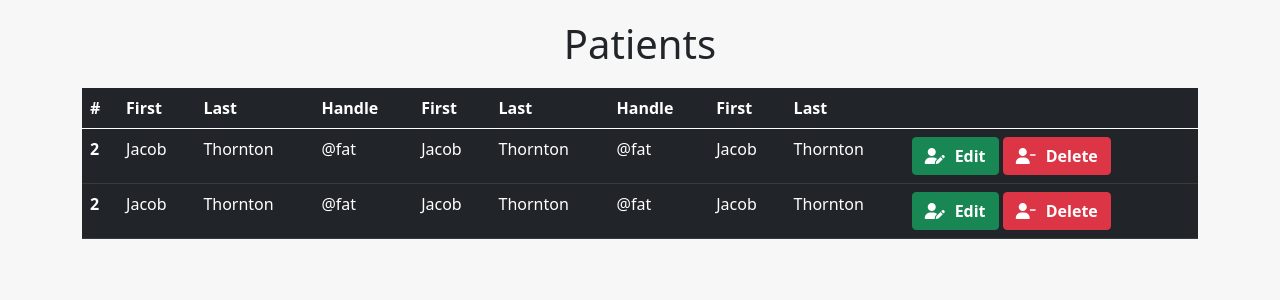
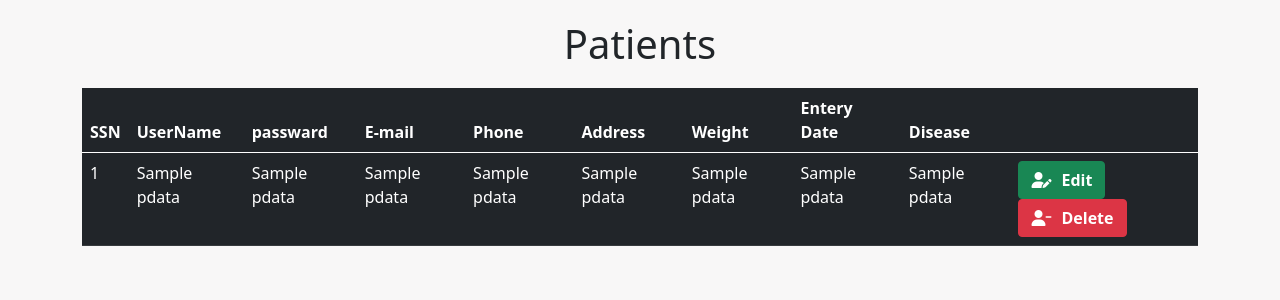
Before and after one commit to ezz-hub/HIS, a Flask app: template templates/Apatient.html in a window 1280 px wide. Shown: the part 56-356 px from the top of the page. Run offline with Flask 2, Linux system fonts and the light colour scheme; the template is opened without the code that fills it: most values are stand-ins (such as "Sample title", 1, 10 or a date in 2020); some libraries are stand-ins or nearby versions.

Commit message:
2nd admin commit

```diff
--- a/main.py
+++ b/main.py
@@ -1,11 +1,11 @@
-from flask import Flask, render_template ,request#import flask class
+from flask import Flask, render_template ,request #import flask class
 
 import mysql.connector
 mydb = mysql.connector.connect(
-    host = 'localhost',
-    user = 'root',
-    passwd = '',
-    database = 'myPythonDatabase'
+    host = 'sql7.freemysqlhosting.net',
+    user = 'sql7384553',
+    passwd = 'EBclWXd7nQ',
+    database = 'sql7384553'
 )
 myCursor = mydb.cursor()
 
@@ -14,16 +14,24 @@ app.config["TEMPLATES_AUTO_RELOAD"] = True
 
 @app.route('/')
 def Aindex():
-    return render_template('Aindex.html')
+    myCursor.execute("SELECT count(id) FROM dr")
+    myResult3 = myCursor.fetchall()
 
-@app.route('/Aindex')
-def A2index():
-    return render_template('Aindex.html')
+    myCursor2 = mydb.cursor()
+    myCursor2.execute("SELECT count(ssn) FROM patient")
+    myResult4 = myCursor2.fetchall()
+
+    myCursor3 = mydb.cursor()
+    myCursor3.execute("SELECT count(*) FROM contact_us")
+    myResult6 = myCursor3.fetchall()
+    return render_template('Aindex.html', doctors_no = myResult3 ,p_no =myResult4,comp_no =myResult6)
 
 
 @app.route('/Adoctor')
 def Adoctor():
-    return render_template('Adoctor.html')
+    myCursor.execute("SELECT * FROM dr")
+    myResult = myCursor.fetchall()
+    return render_template('Adoctor.html' ,doctors_data = myResult)
 
 @app.route('/Dedit')
 def Dedit():
@@ -40,7 +48,9 @@ def Ddelete():
 
 @app.route('/Apatient')
 def Apatient():
-    return render_template('Apatient.html')
+    myCursor.execute("SELECT * FROM patient")
+    myResult2 = myCursor.fetchall()
+    return render_template('Apatient.html' , patients_data = myResult2)
 
 @app.route('/Pedtit')
 def Pedit():
@@ -57,7 +67,9 @@ def Pdelete():
 
 @app.route('/Acomplains')
 def Acomplains():
-    return render_template('Acomplains.html')
+    myCursor.execute("SELECT * FROM contact_us")
+    myResult5 = myCursor.fetchall()
+    return render_template('Acomplains.html' ,complains_data = myResult5)
 
 @app.route('/Cedtit')
 def Cedit():
--- a/templates/Aindex.html
+++ b/templates/Aindex.html
@@ -13,23 +13,23 @@
     <div class="container">
         <nav class="navbar navbar-expand-lg navbar-dark bg-dark">
             <div class="container-fluid">
-                <a class="navbar-brand" href="http://127.0.0.1:5000/Aindex">Dar Elfoad</a>
+                <a class="navbar-brand" href="{{ url_for('Aindex') }}">Dar Elfoad</a>
                 <button class="navbar-toggler" type="button" data-bs-toggle="collapse" data-bs-target="#navbarSupportedContent" aria-controls="navbarSupportedContent" aria-expanded="false" aria-label="Toggle navigation">
                 <span class="navbar-toggler-icon"></span>
                 </button>
                 <div class="collapse navbar-collapse" id="navbarSupportedContent">
                     <ul class="navbar-nav me-auto  mx-auto">
                         <li class="nav-item">
-                        <a class="nav-link active" aria-current="page" href="http://127.0.0.1:5000/Aindex">Home</a>
+                        <a class="nav-link active" aria-current="page" href="{{ url_for('Aindex') }}">Home</a>
                         </li>
                         <li class="nav-item">
-                        <a class="nav-link" href="http://127.0.0.1:5000/Adoctor">Doctors</a>
+                        <a class="nav-link" href="{{ url_for('Adoctor') }}">Doctors</a>
                         </li>
                         <li class="nav-item">
-                        <a class="nav-link" href="http://127.0.0.1:5000/Apatient">Patients</a>
+                        <a class="nav-link" href="{{ url_for('Apatient') }}">Patients</a>
                         </li>
                         <li class="nav-item">
-                        <a class="nav-link" href="http://127.0.0.1:5000/Acomplains">Complains</a>
+                        <a class="nav-link" href="{{ url_for('Acomplains') }}">Complains</a>
                         </li>
                     </ul>
                     <ul class="navbar-nav me-auto  mx-auto">
@@ -48,21 +48,21 @@
             <div class="col-lg-4">
                 <div class="box text-center">
                     <h2>Doctors</h2>
-                    <a href="http://127.0.0.1:5000/Adoctor">1000</a>
+                    <a href="http://127.0.0.1:5000/Adoctor">{{doctors_no}}</a>
                 </div>
             </div>
 
             <div class="col-lg-4">
                 <div class="box text-center">
                     <h2>Patients</h2>
-                    <a href="http://127.0.0.1:5000/Apatient">5000</a>
+                    <a href="http://127.0.0.1:5000/Apatient">{{p_no}}</a>
                 </div>
             </div>
 
             <div class="col-lg-4">
                 <div class="box text-center">
                     <h2>Complains</h2>
-                    <a href="http://127.0.0.1:5000/Acomplains">20000</a>
+                    <a href="http://127.0.0.1:5000/Acomplains">{{comp_no}}</a>
                 </div>
             </div>
         </div>
--- a/templates/Apatient.html
+++ b/templates/Apatient.html
@@ -5,47 +5,36 @@
     <table class="table table-dark table-stripped">
         <thead>
         <tr>
-            <th scope="col">#</th>
-            <th scope="col">First</th>
-            <th scope="col">Last</th>
-            <th scope="col">Handle</th>
-            <th scope="col">First</th>
-            <th scope="col">Last</th>
-            <th scope="col">Handle</th>
-            <th scope="col">First</th>
-            <th scope="col">Last</th>
+            <th scope="col">SSN</th>
+            <th scope="col">UserName</th>
+            <th scope="col">passward</th>
+            <th scope="col">E-mail</th>
+            <th scope="col">Phone</th>
+            <th scope="col">Address</th>
+            <th scope="col">Weight</th>
+            <th scope="col">Entery Date</th>
+            <th scope="col">Disease</th>
             <th scope="col"></th>
         </tr>
         </thead>
         <tbody>
+        {% for pdata in patients_data%}
         <tr>
-            <th scope="row">2</th>
-            <td>Jacob</td>
-            <td>Thornton</td>
-            <td>@fat</td>
-            <td>Jacob</td>
-            <td>Thornton</td>
-            <td>@fat</td>
-            <td>Jacob</td>
-            <td>Thornton</td>
+            <td>{{ pdata.0 }}</td>
+            <td>{{ pdata.1 }}</td>
+            <td>{{ pdata.2 }}</td>
+            <td>{{ pdata.3 }}</td>
+            <td>{{ pdata.4 }}</td>
+            <td>{{ pdata.5 }}</td>
+            <td>{{ pdata.6 }}</td>
+            <td>{{ pdata.7 }}</td>
+            <td>{{ pdata.8 }}</td>
             <td><button class="btn btn-success"><a href="http://127.0.0.1:5000/Pedit"><i class="fas fa-user-edit"></i>Edit</a></button>
                 <button class="btn btn-danger"><a href="http://127.0.0.1:5000/Pdelete"><i class="fas fa-user-minus"></i>Delete</a></button>
             </td>
         </tr>
-        <tr>
-            <th scope="row">2</th>
-            <td>Jacob</td>
-            <td>Thornton</td>
-            <td>@fat</td>
-            <td>Jacob</td>
-            <td>Thornton</td>
-            <td>@fat</td>
-            <td>Jacob</td>
-            <td>Thornton</td>
-            <td><button class="btn btn-success"><a href="http://127.0.0.1:5000/Pedit"><i class="fas fa-user-edit"></i>Edit</a></button>
-                <button class="btn btn-danger"><a href="http://127.0.0.1:5000/Pdelete"><i class="fas fa-user-minus"></i>Delete</a></button>
-            </td>
-        </tr>
+        {% endfor %}
+
         </tbody>
     </table>
 </div>
```
Also changed, not shown: templates/Acomplains.html (+6 -36 lines), templates/Adoctor.html (+19 -32 lines).
